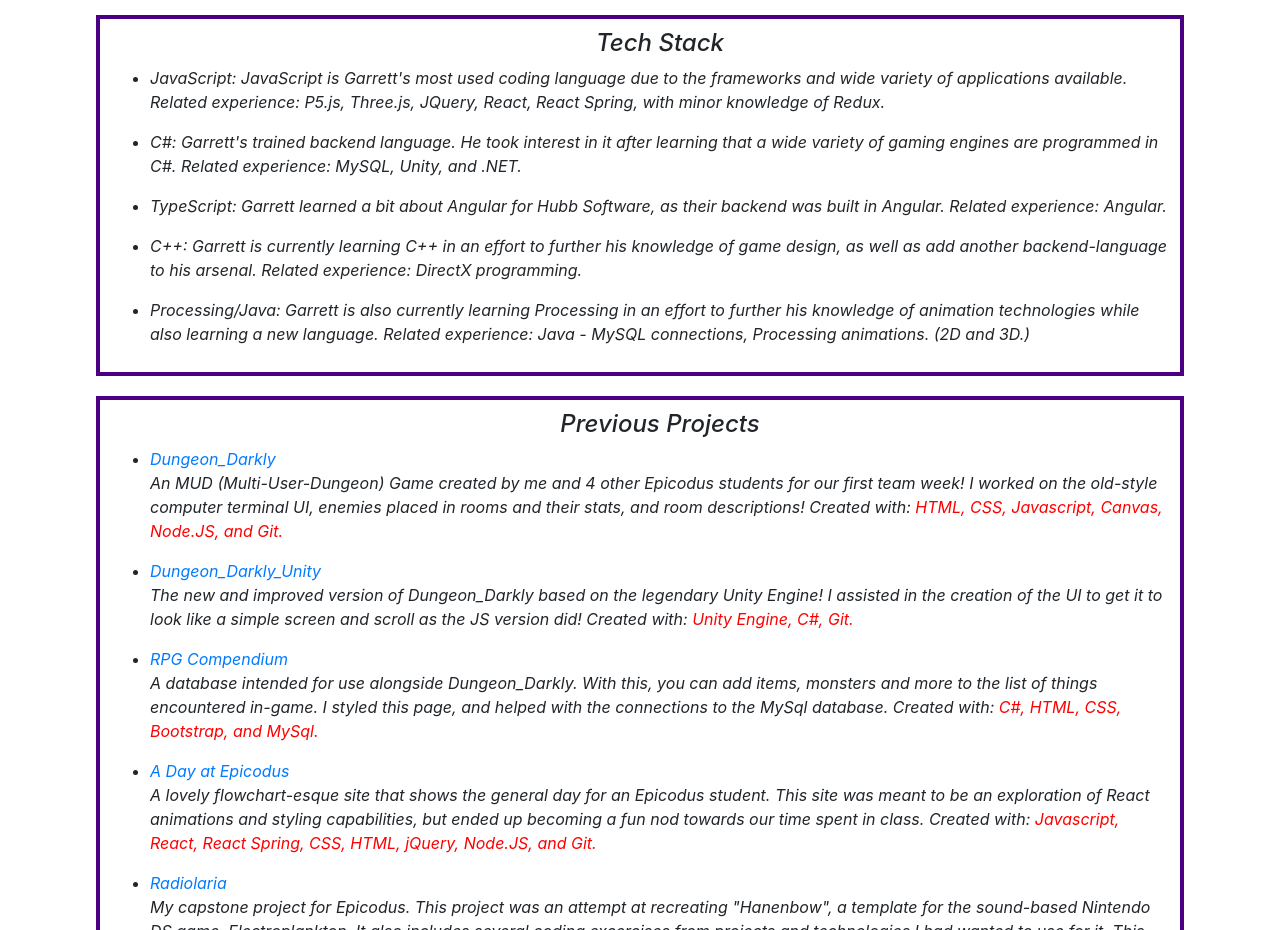
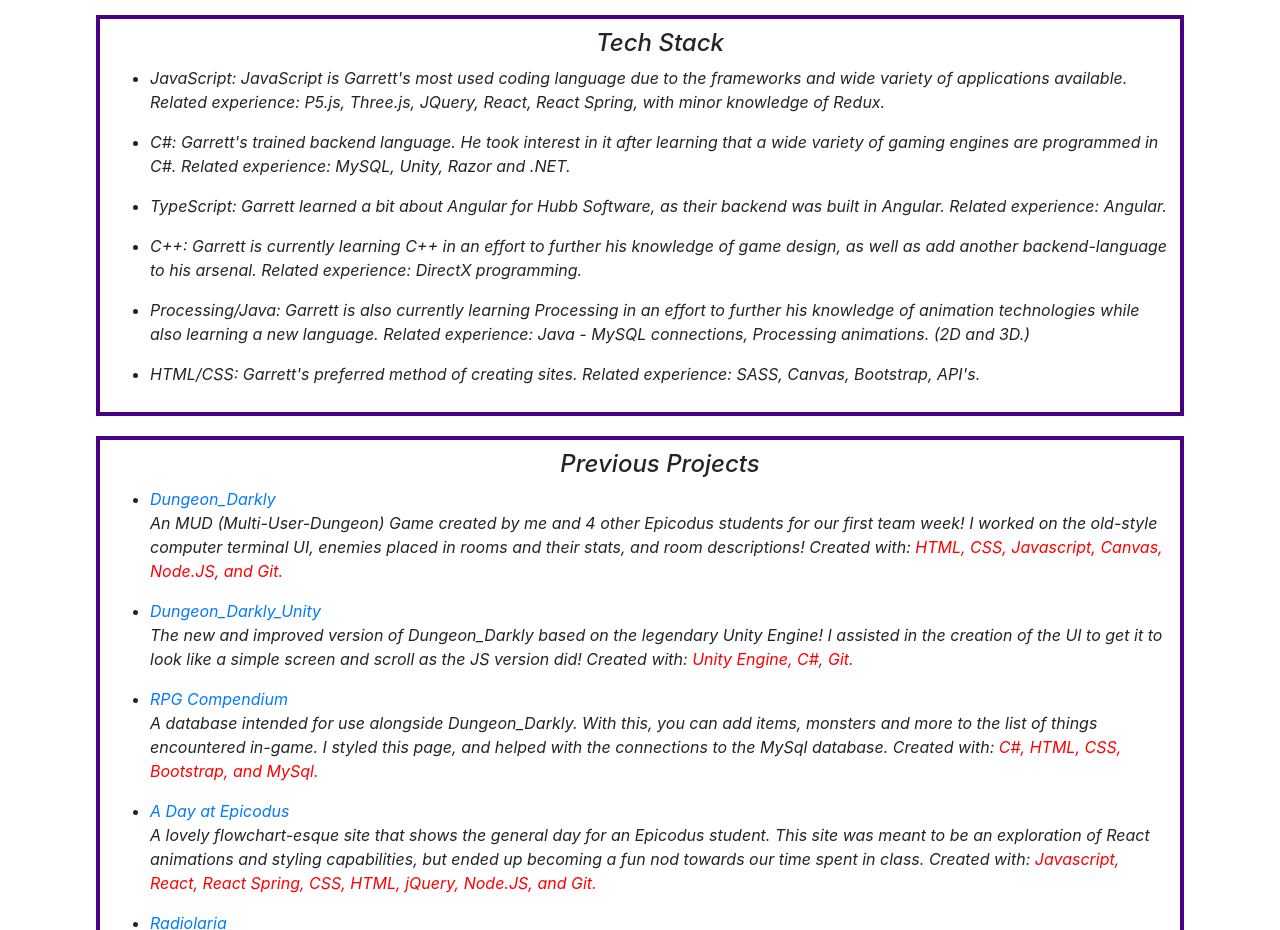
Before and after one commit to GarrettBrown-dev/My-Portfolio, a plain HTML site: page index.html in a window 1280 px wide. Shown: the part 1120-2050 px from the top of the page. Drawn offline with Linux system fonts and the light colour scheme.

Commit message:
Add HTML/CSS to tech stack.

```diff
--- a/index.html
+++ b/index.html
@@ -42,7 +42,7 @@
         <p>JavaScript: JavaScript is Garrett's most used coding language due to the frameworks and wide variety of applications available. Related experience: P5.js, Three.js, JQuery, React, React Spring, with minor knowledge of Redux.</p>
       </li>
       <li>
-        <p>C#: Garrett's trained backend language. He took interest in it after learning that a wide variety of gaming engines are programmed in C#. Related experience: MySQL, Unity, and .NET.</p>
+        <p>C#: Garrett's trained backend language. He took interest in it after learning that a wide variety of gaming engines are programmed in C#. Related experience: MySQL, Unity, Razor and .NET.</p>
       </li>
       <li>
         <p>TypeScript: Garrett learned a bit about Angular for Hubb Software, as their backend was built in Angular. Related experience: Angular.</p>
@@ -52,6 +52,9 @@
       </li>
       <li>
         <p>Processing/Java: Garrett is also currently learning Processing in an effort to further his knowledge of animation technologies while also learning a new language. Related experience: Java - MySQL connections, Processing animations. (2D and 3D.)</p>
+      </li>
+      <li>
+        <p>HTML/CSS: Garrett's preferred method of creating sites. Related experience: SASS, Canvas, Bootstrap, API's.</p>
       </li>
     </ul>
   </div>
```
